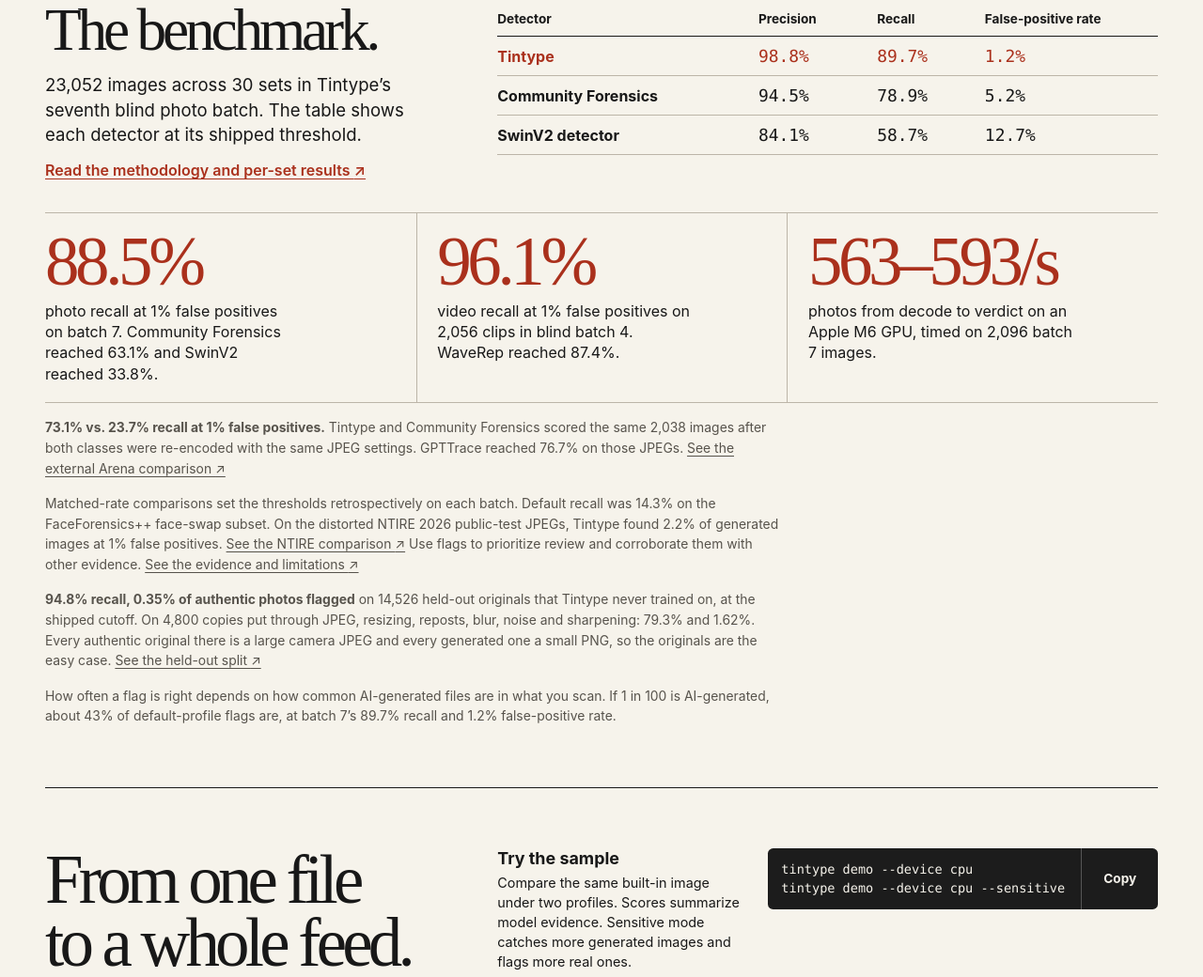
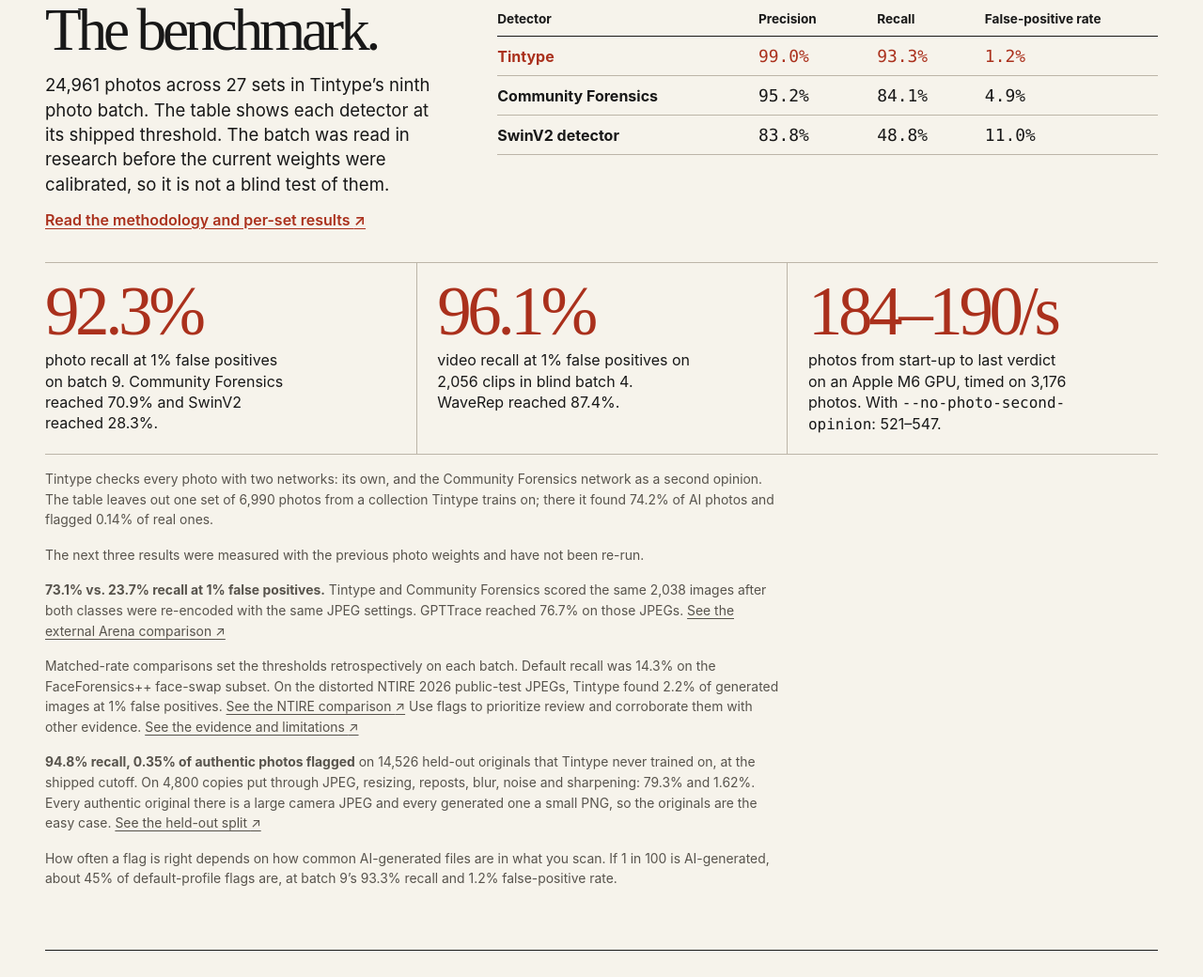
Before and after one commit to cheesejaguar/tintype, a plain HTML site: page site/index.html in a window 1280 px wide. Shown: the part 1377-2417 px from the top of the page at 94% size. Drawn offline with Linux system fonts and the light colour scheme.

Commit message:
Site: numbers for the phase-7 photo weights and the default second opinion (#40)
Benchmark table, matched-rate recall, speed and the sample scores now
describe the weights shipped in #39, measured on batch 9 (not blind for
them). Results not re-run are labelled as from the previous weights.

Co-authored-by: Claude Fable 5.2 <noreply@anthropic.com>

```diff
--- a/site/index.html
+++ b/site/index.html
@@ -78,11 +78,11 @@
         <div class="sample-results" aria-label="Recorded results on the sample, using the CPU">
           <div>
             <span>Default score · missed</span>
-            <strong>0.298</strong>
+            <strong>0.491</strong>
           </div>
           <div>
             <span>Sensitive score · flagged</span>
-            <strong>0.913</strong>
+            <strong>0.974</strong>
           </div>
         </div>
         <a class="sample-run" href="#sample">Reproduce this result <span aria-hidden="true">↓</span></a>
@@ -124,7 +124,7 @@
       <div class="benchmark-grid">
         <div class="section-intro">
           <h2 id="benchmark-heading">The benchmark.</h2>
-          <p>23,052 images across 30 sets in Tintype’s seventh blind photo batch. The table shows each detector at its shipped threshold.</p>
+          <p>24,961 photos across 27 sets in Tintype’s ninth photo batch. The table shows each detector at its shipped threshold. The batch was read in research before the current weights were calibrated, so it is not a blind test of them.</p>
           <a class="text-link" href="https://github.com/cheesejaguar/tintype/blob/main/docs/BENCHMARK.md">Read the methodology and per-set results <span aria-hidden="true">↗</span></a>
         </div>
         <table class="benchmark-table" aria-label="Photo benchmark results">
@@ -139,21 +139,21 @@
           <tbody>
             <tr class="tintype-row">
               <th scope="row">Tintype</th>
-              <td>98.8%</td>
-              <td>89.7%</td>
+              <td>99.0%</td>
+              <td>93.3%</td>
               <td>1.2%</td>
             </tr>
             <tr>
               <th scope="row">Community Forensics</th>
-              <td>94.5%</td>
-              <td>78.9%</td>
-              <td>5.2%</td>
+              <td>95.2%</td>
+              <td>84.1%</td>
+              <td>4.9%</td>
             </tr>
             <tr>
               <th scope="row">SwinV2 detector</th>
-              <td>84.1%</td>
-              <td>58.7%</td>
-              <td>12.7%</td>
+              <td>83.8%</td>
+              <td>48.8%</td>
+              <td>11.0%</td>
             </tr>
           </tbody>
         </table>
@@ -161,22 +161,24 @@
 
       <dl class="measurements">
         <div>
-          <dt>88.5%</dt>
-          <dd>photo recall at 1% false positives on batch 7. Community Forensics reached 63.1% and SwinV2 reached 33.8%.</dd>
+          <dt>92.3%</dt>
+          <dd>photo recall at 1% false positives on batch 9. Community Forensics reached 70.9% and SwinV2 reached 28.3%.</dd>
         </div>
         <div>
           <dt>96.1%</dt>
           <dd>video recall at 1% false positives on 2,056 clips in blind batch 4. WaveRep reached 87.4%.</dd>
         </div>
         <div>
-          <dt>563–593/s</dt>
-          <dd>photos from decode to verdict on an Apple M6 GPU, timed on 2,096 batch 7 images.</dd>
+          <dt>184–190/s</dt>
+          <dd>photos from start-up to last verdict on an Apple M6 GPU, timed on 3,176 photos. With <code>--no-photo-second-opinion</code>: 521–547.</dd>
         </div>
       </dl>
+      <p class="measurement-note">Tintype checks every photo with two networks: its own, and the Community Forensics network as a second opinion. The table leaves out one set of 6,990 photos from a collection Tintype trains on; there it found 74.2% of AI photos and flagged 0.14% of real ones.</p>
+      <p class="measurement-note">The next three results were measured with the previous photo weights and have not been re-run.</p>
       <p class="measurement-note"><strong>73.1% vs. 23.7% recall at 1% false positives.</strong> Tintype and Community Forensics scored the same 2,038 images after both classes were re-encoded with the same JPEG settings. GPTTrace reached 76.7% on those JPEGs. <a href="https://github.com/cheesejaguar/tintype/blob/main/docs/EVIDENCE.md#ai-detector-arena-v01">See the external Arena comparison <span aria-hidden="true">↗</span></a></p>
       <p class="measurement-note">Matched-rate comparisons set the thresholds retrospectively on each batch. Default recall was 14.3% on the FaceForensics++ face-swap subset. On the distorted NTIRE 2026 public-test JPEGs, Tintype found 2.2% of generated images at 1% false positives. <a href="https://github.com/cheesejaguar/tintype/blob/main/docs/EVIDENCE.md#cvpr-2026-ntire-public-test">See the NTIRE comparison <span aria-hidden="true">↗</span></a> Use flags to prioritize review and corroborate them with other evidence. <a href="https://github.com/cheesejaguar/tintype/blob/main/docs/EVIDENCE.md">See the evidence and limitations <span aria-hidden="true">↗</span></a></p>
       <p class="measurement-note"><strong>94.8% recall, 0.35% of authentic photos flagged</strong> on 14,526 held-out originals that Tintype never trained on, at the shipped cutoff. On 4,800 copies put through JPEG, resizing, reposts, blur, noise and sharpening: 79.3% and 1.62%. Every authentic original there is a large camera JPEG and every generated one a small PNG, so the originals are the easy case. <a href="https://github.com/cheesejaguar/tintype/blob/main/docs/runbooks/frozen-eval.md#the-incumbent-on-the-split">See the held-out split <span aria-hidden="true">↗</span></a></p>
-      <p class="measurement-note">How often a flag is right depends on how common AI-generated files are in what you scan. If 1 in 100 is AI-generated, about 43% of default-profile flags are, at batch 7’s 89.7% recall and 1.2% false-positive rate.</p>
+      <p class="measurement-note">How often a flag is right depends on how common AI-generated files are in what you scan. If 1 in 100 is AI-generated, about 45% of default-profile flags are, at batch 9’s 93.3% recall and 1.2% false-positive rate.</p>
     </section>
 
     <section class="quickstart section-rule" id="quickstart" aria-labelledby="quickstart-heading">
```
Also changed, not shown: 2 other files.
